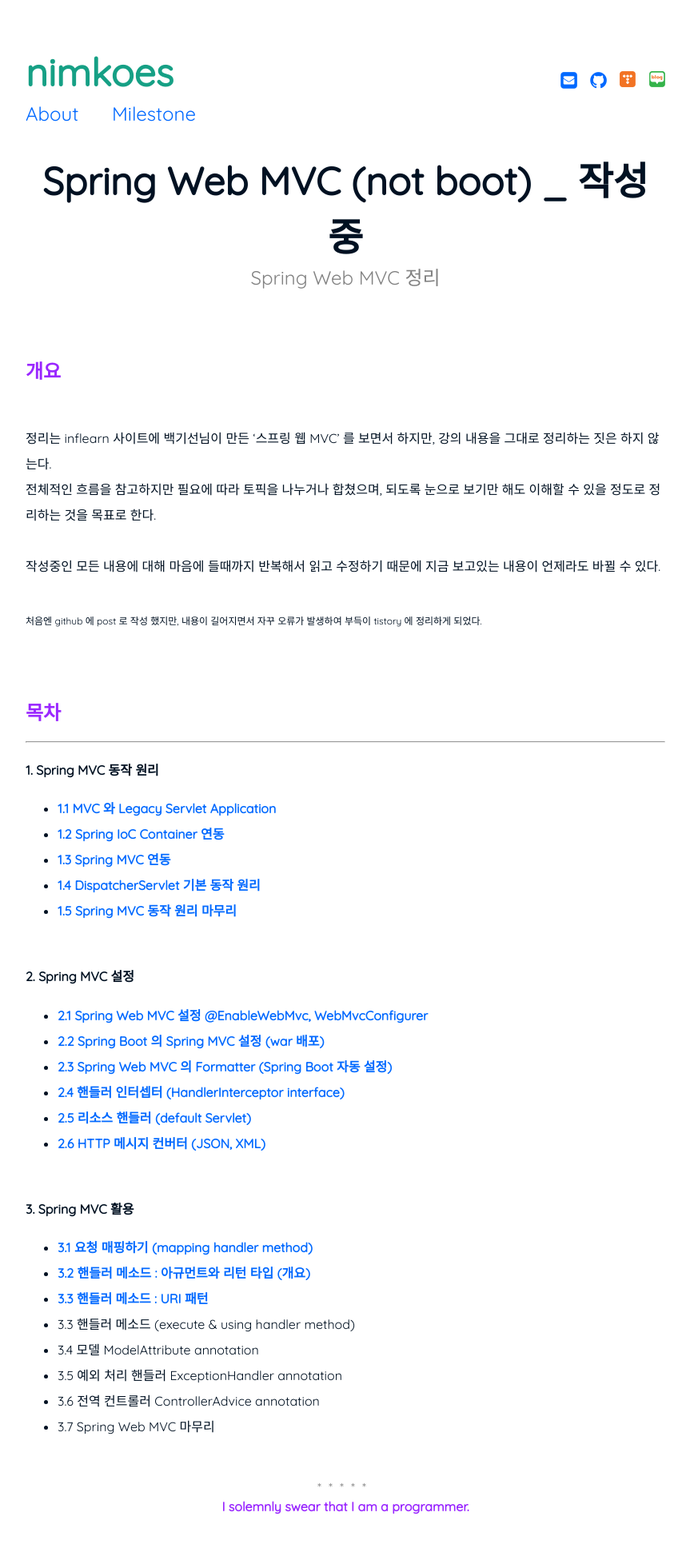
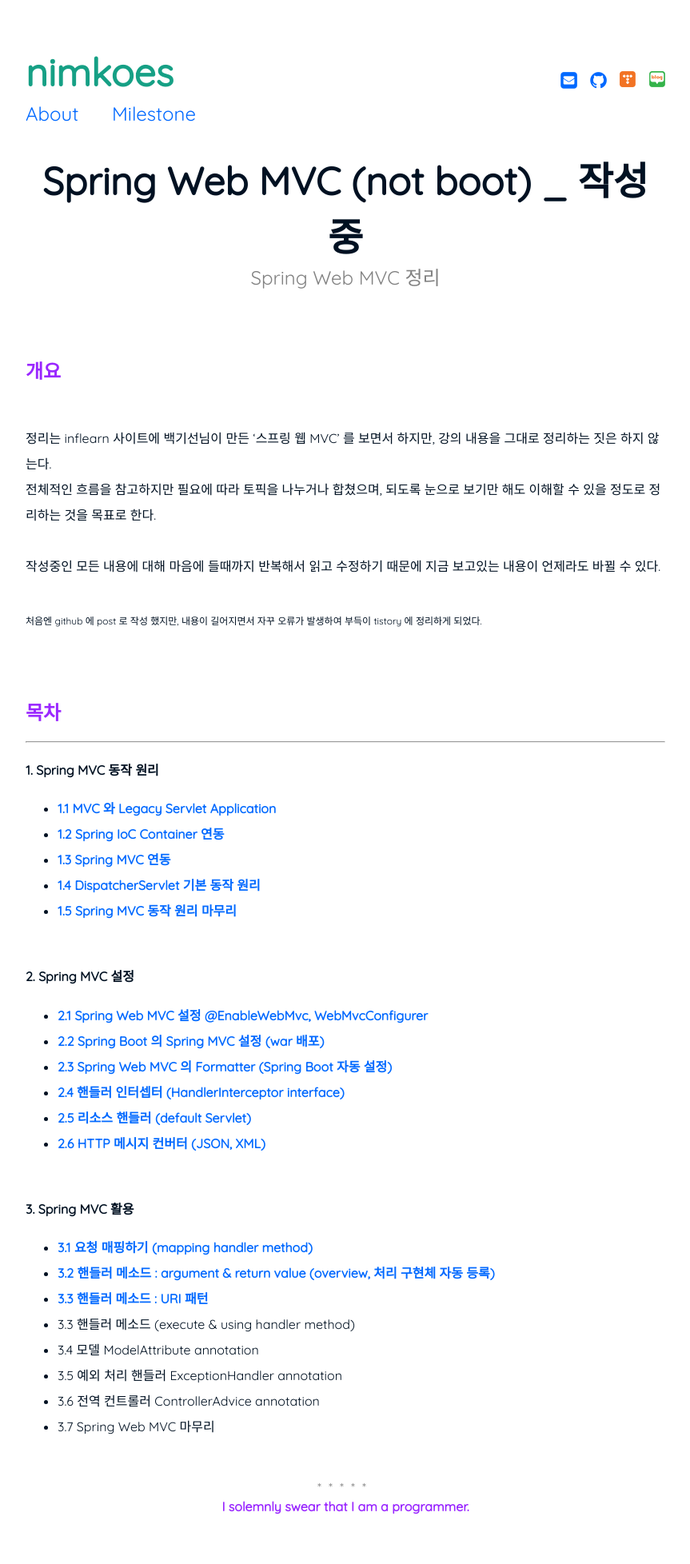
Before and after one commit to nimkoes/portfolio, a Jekyll site: the page built from _posts/2021-06-17-spring_web_mvc.md, in a window 1280 px wide. Shown: the whole page at 80% size, without its empty margins (208-1071 px from the left). Built offline with Jekyll 4.4.1, drawn with Linux system fonts in a browser that asks for light colours.

Commit message:
mod post

```diff
--- a/_posts/2021-06-17-spring_web_mvc.md
+++ b/_posts/2021-06-17-spring_web_mvc.md
@@ -43,7 +43,7 @@ author: "nimkoes"
 
 #### 3. Spring MVC 활용
   - [3.1 요청 매핑하기 (mapping handler method)][link_spring_web_mvc_012]
-  - [3.2 핸들러 메소드 : 아규먼트와 리턴 타입 (개요)][link_spring_web_mvc_013]
+  - [3.2 핸들러 메소드 : argument & return value (overview, 처리 구현체 자동 등록)][link_spring_web_mvc_013]
   - [3.3 핸들러 메소드 : URI 패턴][link_spring_web_mvc_014]
   - 3.3 핸들러 메소드 (execute & using handler method)
   - 3.4 모델 ModelAttribute annotation
```
